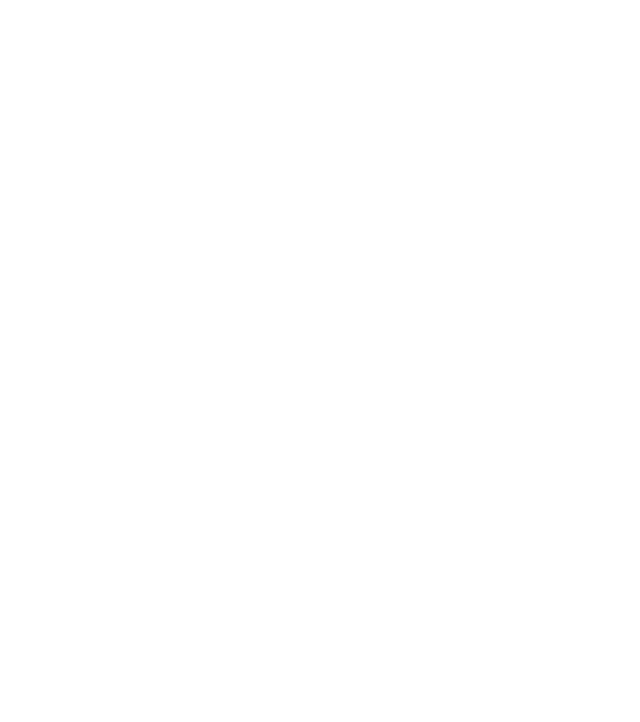
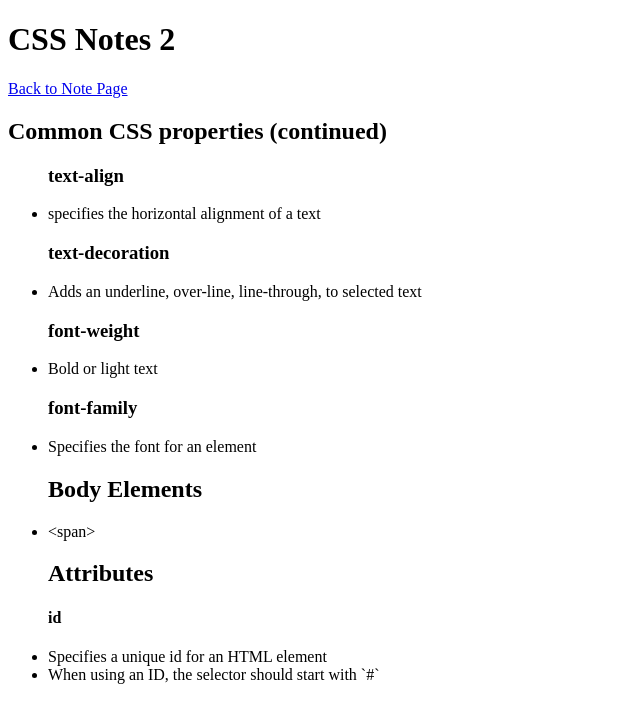
Before and after one commit to titusk0613/titusk0613.github.io, a plain HTML site: page notes/cssNote2.html in a window 1280 px wide. Shown: the whole page, without its empty margins (0-640 px from the left). Drawn offline with Linux system fonts and the light colour scheme.

Commit message:
finished

```diff
--- a/notes/cssNote2.html
+++ b/notes/cssNote2.html
@@ -0,0 +1,27 @@
+<!DOCTYPE html>
+<html>
+    <head>
+        <title>CSS Note 2</title>
+    </head>
+    <body>
+        <h1>CSS Notes 2</h1>
+        <a href="notes.html">Back to Note Page</a>
+        <h2>Common CSS properties (continued)</h2>
+        <ul>
+            <h3>text-align</h3>
+            <li>specifies the horizontal alignment of a text</p>
+            <h3>text-decoration</h3>
+            <li>Adds an underline, over-line, line-through, to selected text</p>
+            <h3>font-weight</h3>
+            <li>Bold or light text</p>
+            <h3>font-family</h3>
+            <li>Specifies the font for an element</p>
+            <h2>Body Elements</h2>
+            <li>&lt;span&gt;</li>
+            <h2>Attributes</h2>
+            <h4>id</h4>
+            <li>Specifies a unique id for an HTML element</li>
+            <li>When using an ID, the selector should start with `#`</li>
+        </ul>
+    </body>
+</html>
```
Also changed, not shown: notes/cssNote1.html (+1 -0 lines), notes/notes.html (+1 -1 lines).
